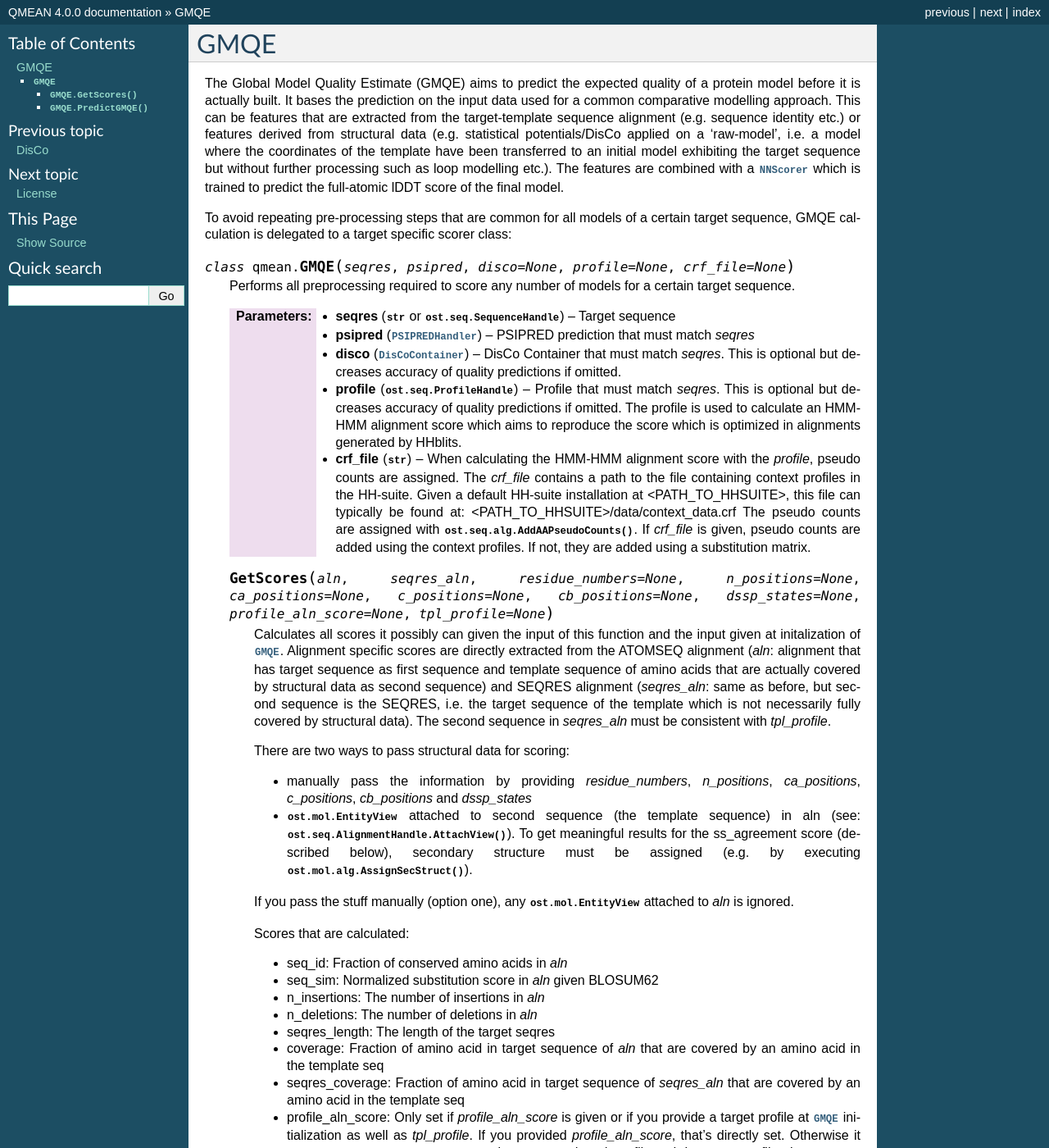
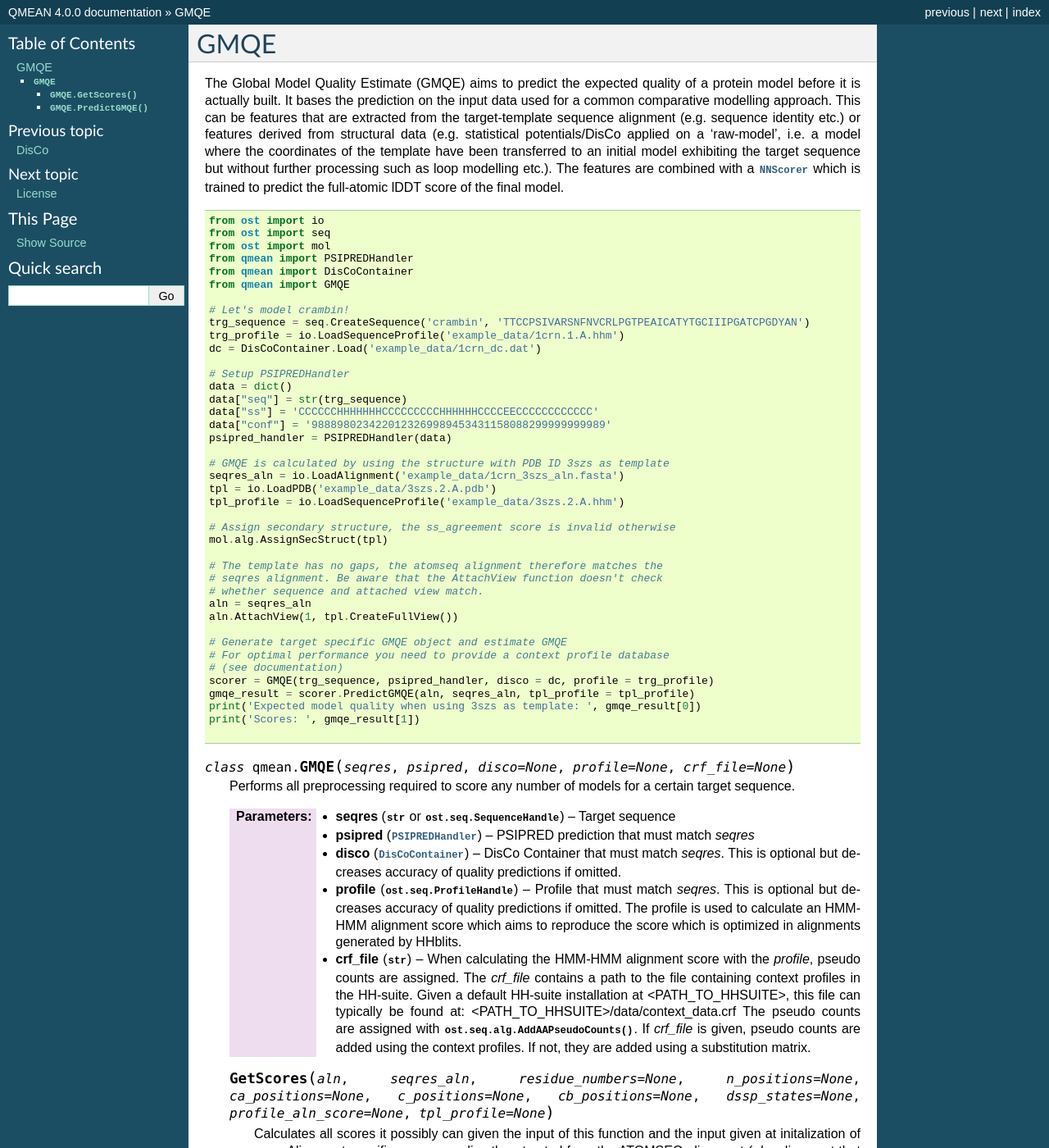
Before and after one commit to eunos-1128/QMEAN, a Sphinx documentation site: the page built from doc/source/gmqe.rst, in a window 1280 px wide and 1400 px high. Shown: the whole window at 82% size. Built offline with Sphinx 7.4.7, drawn with Linux system fonts in a browser that asks for light colours; some of the changed text lies outside the part shown.

Commit message:
add gmqe example code in documentation

```diff
--- /dev/null
+++ b/doc/source/example_scripts/gmqe_example.py
@@ -0,0 +1,40 @@
+from ost import io
+from ost import seq
+from ost import mol
+from qmean import PSIPREDHandler
+from qmean import DisCoContainer
+from qmean import GMQE
+
+# Let's model crambin!
+trg_sequence = seq.CreateSequence('crambin', 'TTCCPSIVARSNFNVCRLPGTPEAICATYTGCIIIPGATCPGDYAN')
+trg_profile = io.LoadSequenceProfile('example_data/1crn.1.A.hhm')
+dc = DisCoContainer.Load('example_data/1crn_dc.dat')
+
+# Setup PSIPREDHandler
+data = dict()
+data["seq"] = str(trg_sequence)
+data["ss"] = 'CCCCCCHHHHHHHCCCCCCCCCHHHHHHCCCCEECCCCCCCCCCCC'
+data["conf"] = '9888980234220123269989453431158088299999999989'
+psipred_handler = PSIPREDHandler(data)
+
+# GMQE is calculated by using the structure with PDB ID 3szs as template
+seqres_aln = io.LoadAlignment('example_data/1crn_3szs_aln.fasta')
+tpl = io.LoadPDB('example_data/3szs.2.A.pdb')
+tpl_profile = io.LoadSequenceProfile('example_data/3szs.2.A.hhm')
+
+# Assign secondary structure, the ss_agreement score is invalid otherwise
+mol.alg.AssignSecStruct(tpl)
+
+# The template has no gaps, the atomseq alignment therefore matches the
+# seqres alignment. Be aware that the AttachView function doesn't check
+# whether sequence and attached view match.
+aln = seqres_aln
+aln.AttachView(1, tpl.CreateFullView())
+
+# Generate target specific GMQE object and estimate GMQE
+# For optimal performance you need to provide a context profile database
+# (see documentation)
+scorer = GMQE(trg_sequence, psipred_handler, disco = dc, profile = trg_profile)
+gmqe_result = scorer.PredictGMQE(aln, seqres_aln, tpl_profile = tpl_profile)
+print('Expected model quality when using 3szs as template: ', gmqe_result[0])
+print('Scores: ', gmqe_result[1])
--- a/doc/source/gmqe.rst
+++ b/doc/source/gmqe.rst
@@ -30,9 +30,7 @@ modelling etc.).
 The features are combined with a :class:`NNScorer` which is trained to predict
 the full-atomic lDDT score of the final model.
 
-To avoid repeating pre-processing steps that are common for all models of a
-certain target sequence, GMQE calculation is delegated to a target specific
-scorer class:
+.. literalinclude:: example_scripts/gmqe_example.py
 
 .. class:: GMQE(seqres, psipred, disco=None, profile=None, crf_file = None)
 
@@ -213,4 +211,6 @@ scorer class:
 
 
 
-    :returns:                 The predicted lDDT: GMQE
+    :returns:                 A :class:`tuple` with the predicted lDDT (GMQE)
+                              as first element and a :class:`dict` containing
+                              the underlying scores as second element.
```
Also changed, not shown: 5 other files.
